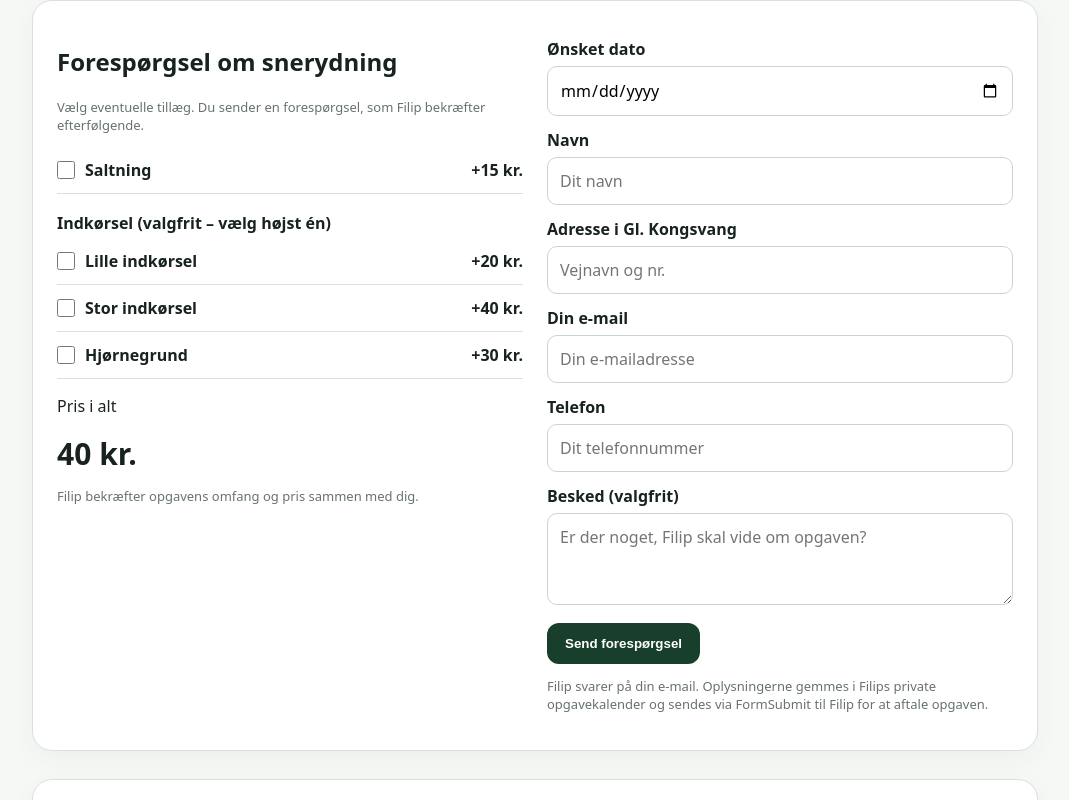
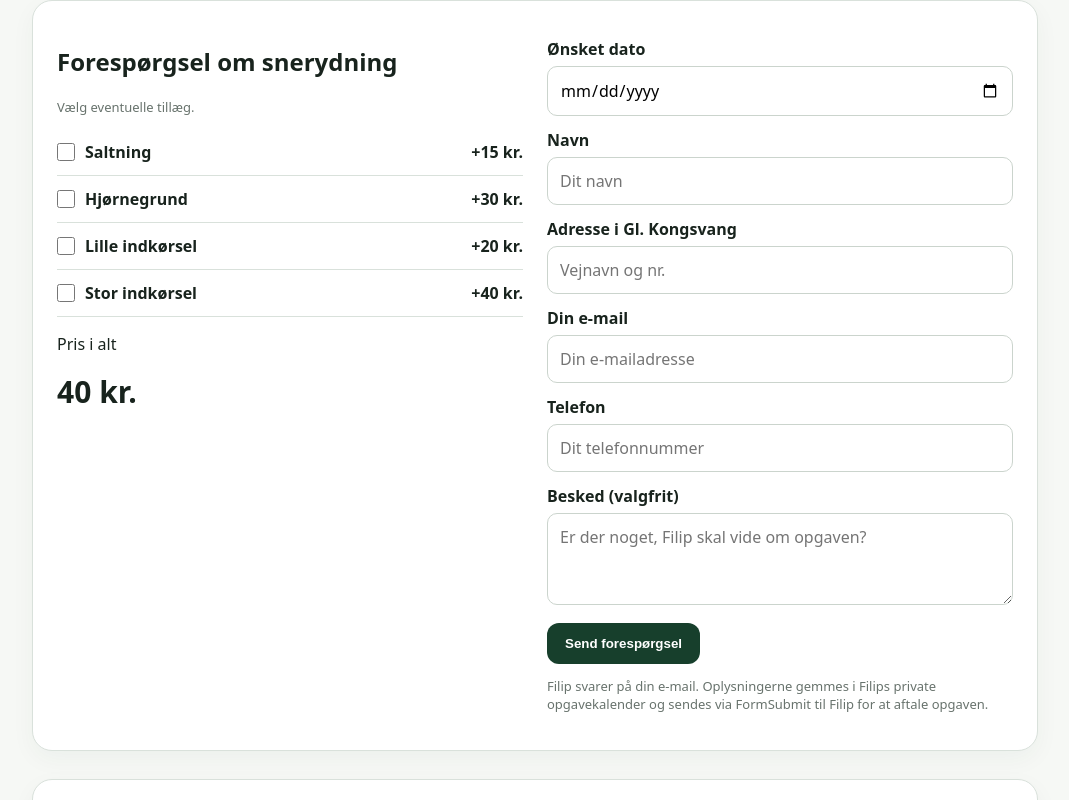
Before and after one commit to jacobsimonsen/FilipsService, a plain HTML site: page index.html in a window 1280 px wide. Both pictures are taken after a click on the button "Vælg snerydning". Shown: the part 778-1578 px from the top of the page, without its empty margins (105-1174 px from the left). Drawn offline with Linux system fonts and the light colour scheme.

Commit message:
Add files via upload

```diff
--- a/index.html
+++ b/index.html
@@ -15,8 +15,7 @@
     input[type="checkbox"],input[type="radio"]{width:18px;height:18px;margin:0;accent-color:var(--g);flex-shrink:0}
     .option label{display:flex;align-items:center;gap:10px;font-weight:600}
     .option b{white-space:nowrap}
-    .driveway{border:0;margin:18px 0 0;padding:0;min-width:0}
-    .driveway legend{font-weight:700;padding:0;margin-bottom:4px}
+    .driveway{border:0;margin:0;padding:0;min-width:0}
     textarea{width:100%;padding:12px;border:1px solid #cbd4cd;border-radius:10px;font:inherit;margin-top:6px;resize:vertical}
     .btn:disabled{opacity:.6;cursor:wait}
     .contact{margin-top:28px;text-align:center}
@@ -46,7 +45,7 @@
       <span class="area">Lokal hjælp i Gl. Kongsvang</span>
       <h1>Hjælp lige rundt om hjørnet.</h1>
       <p>Få hjælp til hus og have i Gl. Kongsvang. Enkelt og til faste priser.</p>
-      <p class="note">Send en forespørgsel – Filip kontakter dig for at aftale opgaven og tidspunktet.</p>
+      <p class="note">Send en forespørgsel – Filip kontakter dig for at bekræfte opgaven og tidspunktet.</p>
 
       </div>
       <div class="hero-logo-card">
@@ -78,15 +77,14 @@
       <div class="grid">
         <div>
           <h2 id="serviceTitle">Send forespørgsel</h2>
-          <p class="note">Vælg eventuelle tillæg. Du sender en forespørgsel, som Filip bekræfter efterfølgende.</p>
+          <p class="note">Vælg eventuelle tillæg.</p>
           <div id="snowExtras" hidden>
             <div class="option"><label><input id="snowSalt" type="checkbox" class="extra" data-name="Saltning" data-price="15"> Saltning</label><b>+15 kr.</b></div>
-            <fieldset class="driveway">
-              <legend>Indkørsel (valgfrit – vælg højst én)</legend>
+            <div class="option"><label><input id="cornerPlot" type="checkbox" class="extra" data-name="Hjørnegrund" data-price="30"> Hjørnegrund</label><b>+30 kr.</b></div>
+            <fieldset class="driveway" aria-label="Indkørsel">
               <div class="option"><label><input type="checkbox" name="driveway" value="20" data-name="Lille indkørsel"> Lille indkørsel</label><b>+20 kr.</b></div>
               <div class="option"><label><input type="checkbox" name="driveway" value="40" data-name="Stor indkørsel"> Stor indkørsel</label><b>+40 kr.</b></div>
             </fieldset>
-            <div class="option"><label><input id="cornerPlot" type="checkbox" class="extra" data-name="Hjørnegrund" data-price="30"> Hjørnegrund</label><b>+30 kr.</b></div>
           </div>
           <div id="grassExtras" hidden>
             <div class="option"><label><input id="grassCollection" type="checkbox" data-name="Opsamling af græs" data-price="10"> Opsamling af græs</label><b>+10 kr.</b></div>
@@ -95,7 +93,6 @@
             <div class="option"><label><input id="leafTransport" type="checkbox" data-name="Bortkørsel af løv" data-price="10"> Bortkørsel af løv</label><b>+10 kr.</b></div>
           </div>
           <p>Pris i alt</p><div class="total" aria-live="polite"><span id="total">0</span> kr.</div>
-          <p class="note">Filip bekræfter opgavens omfang og pris sammen med dig.</p>
         </div>
         <form id="form" action="https://formsubmit.co/filipvsimonsen@gmail.com" method="POST" accept-charset="UTF-8" onsubmit="return submitInquiry(event)">
           <input id="inquiryService" type="hidden" name="Service">
```
